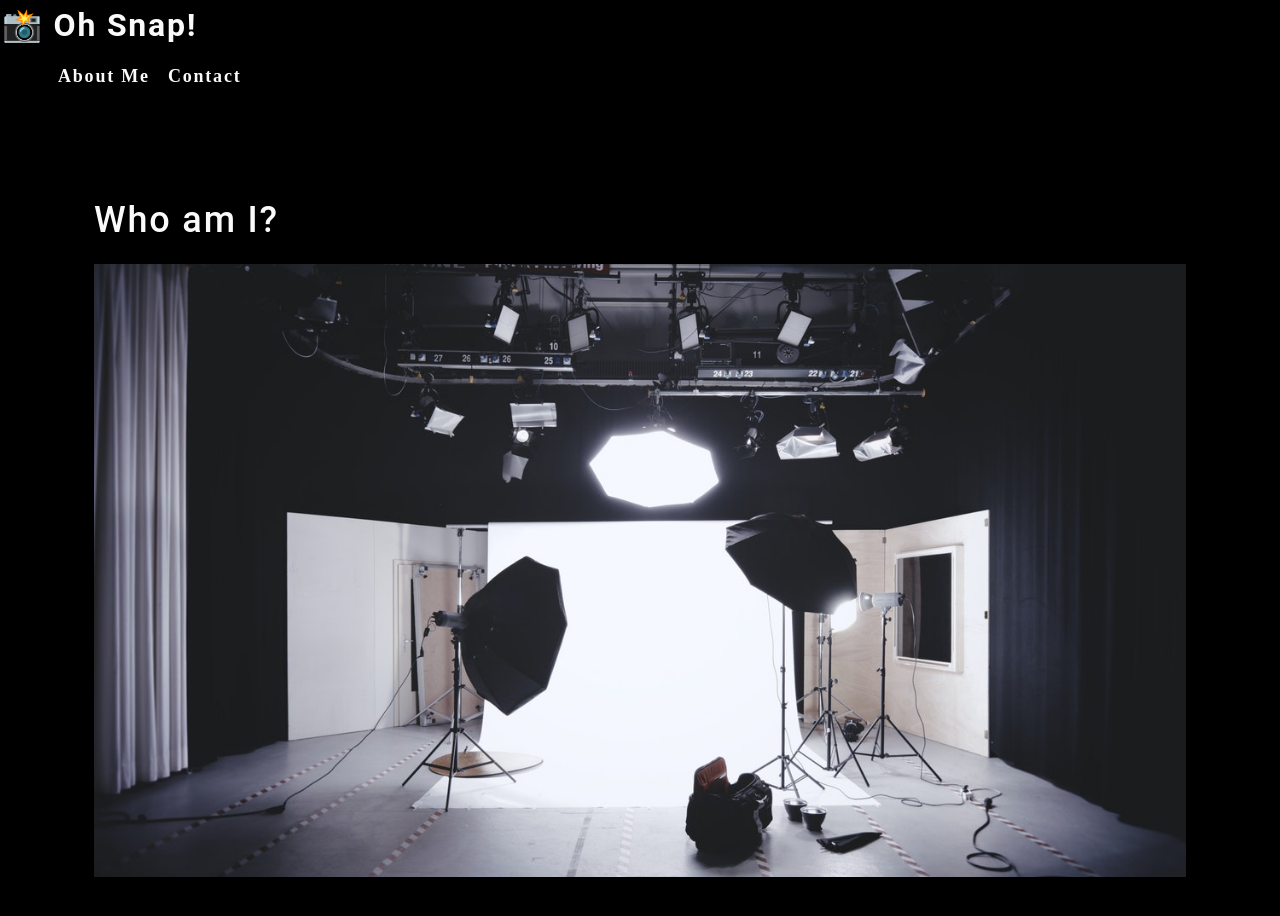
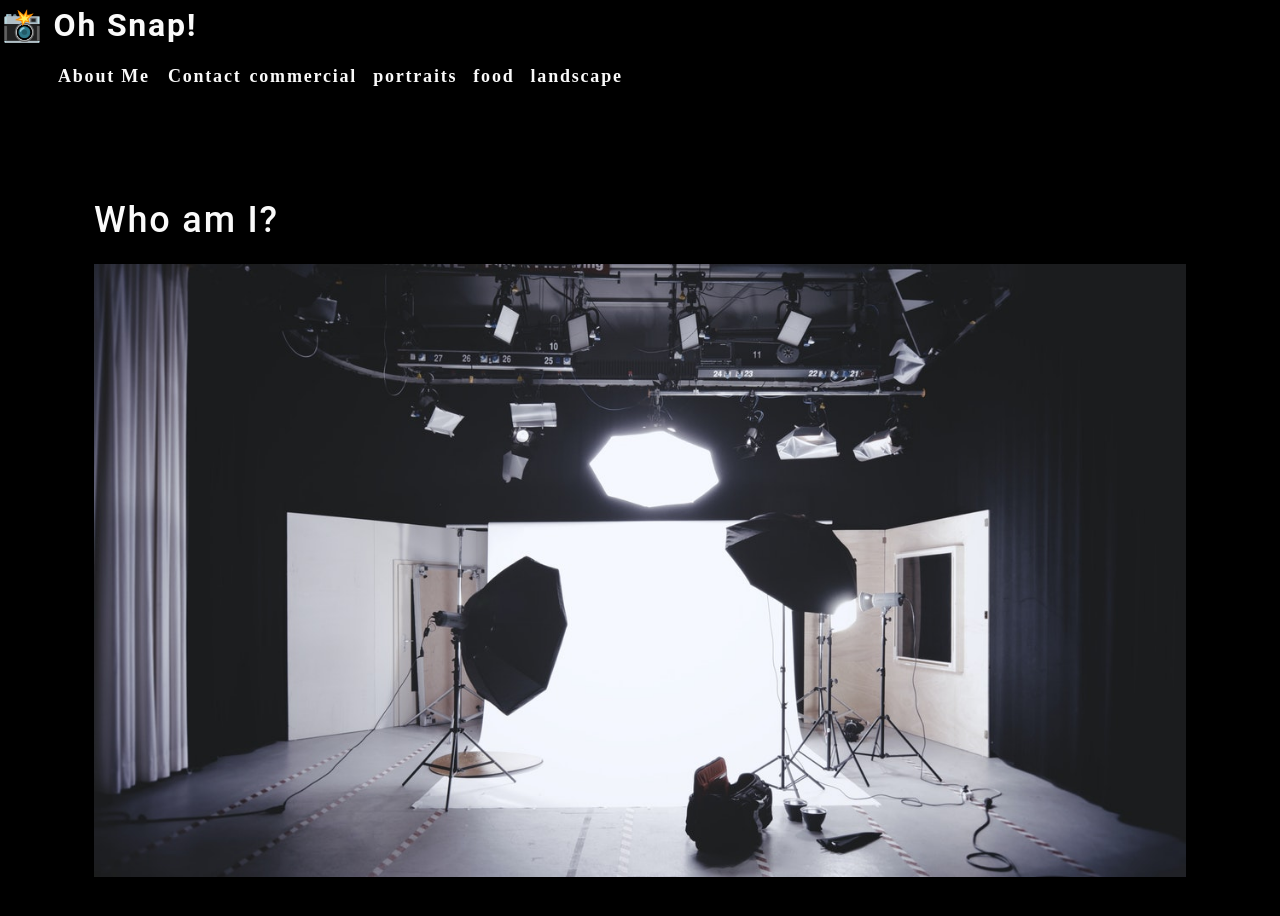
Before and after one commit to kaiafay/photo-port, a React (Create React App) app: page / in a window 1280 px wide. Shown: the top 916 px of the page. Built offline with nearby package versions, Linux system fonts and the light colour scheme; the HTML template or start-up script is replaced by a standard one.

Commit message:
add categories to the navigation bar

```diff
--- a/src/components/Nav/index.js
+++ b/src/components/Nav/index.js
@@ -1,6 +1,23 @@
 import React from 'react';
 
 function Nav() {
+    const categories = [
+        {
+            name: 'commercial',
+            description: 'Photos of grocery stores, food trucks, and other commercial projects'
+        },
+        { name: 'portraits', description: 'Portraits of people in my life' },
+        { name: 'food', description: 'Delicious delicacies' },
+        {
+            name: 'landscape',
+            description: 'Fields, farmhouses, waterfalls, and the beauty of nature'
+        }
+    ];
+
+    function categorySelected(name) {
+        console.log(`${name} clicked`);
+    };
+
     return (
         <header>
             <h2>
@@ -16,6 +33,14 @@
                     <li>
                         <span>Contact</span>
                     </li>
+                    {/* when mapping over an array in JSX, return only a single JSX element */}
+                    {categories.map((category) => (
+                        // when mapping over anything in JSX, the outermost element must have a key attribute that is unique
+                        // this helps React keep track of items in the virtual DOM
+                        <li className='mx-1' key={category.name}>
+                            <span onClick={() => categorySelected(category.name)}>{category.name}</span>
+                        </li>
+                    ))}
                 </ul>
             </nav>
         </header>
```
